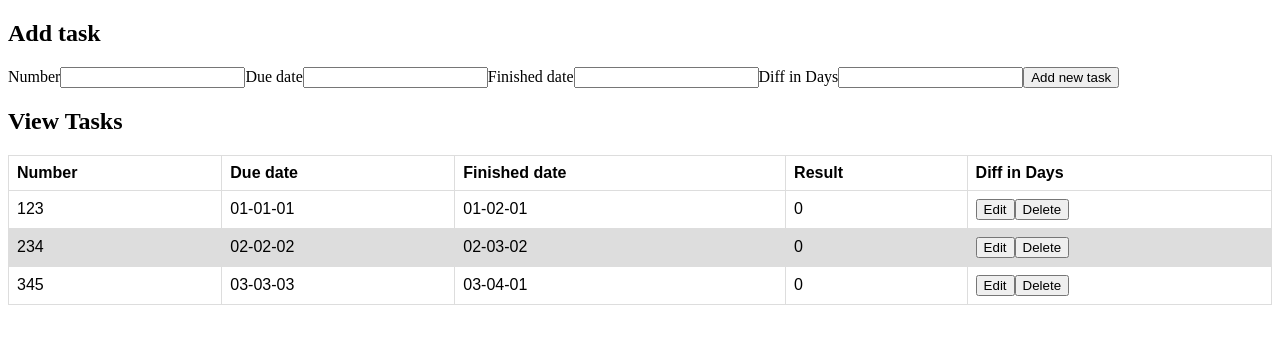
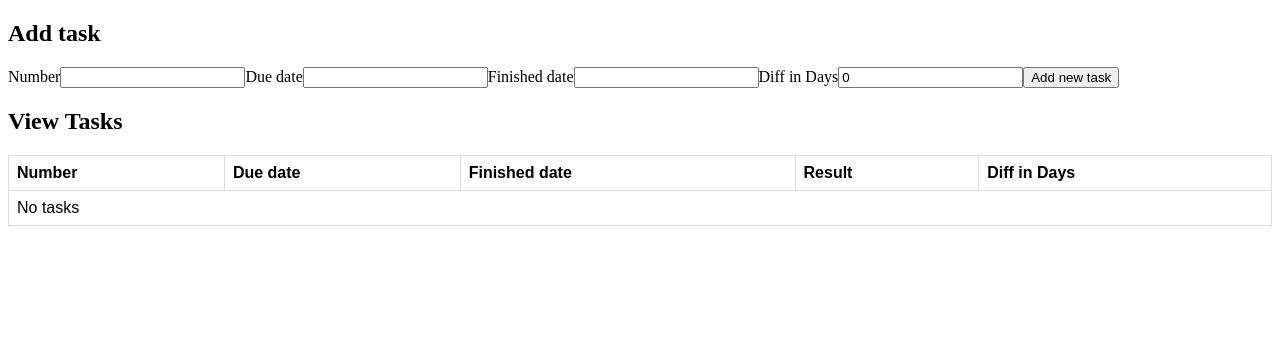
Before and after one commit to maiconmoretto/react-productivity-control, a React (Create React App) app: page / in a window 1280 px wide. Shown: the top 344 px of the page. Built offline with nearby package versions, Linux system fonts and the light colour scheme.

Commit message:
Added save data to localstorage

```diff
--- a/src/App.js
+++ b/src/App.js
@@ -4,27 +4,43 @@ import AddTaskForm from "./Forms/AddTaskForm";
 import EditTaskForm from "./Forms/EditTaskForm";
 
 const App = () => {
-  const tasksData = [
-    { id: 1, dueDate: "01-01-01", number: 123, finishedDate: "01-02-01", diffDays: 0 },
-    { id: 2, dueDate: "02-02-02", number: 234, finishedDate: "02-03-02", diffDays: 0 },
-    { id: 3, dueDate: "03-03-03", number: 345, finishedDate: "03-04-01", diffDays: 0 }
-  ];
+  let tasksData = [];
 
+  tasksData = JSON.parse(localStorage.getItem("tasks"));
   const [tasks, setTasks] = useState(tasksData);
 
   const addTask = task => {
-    task.id = tasks.length + 1;
-    setTasks([...tasks, task]);
+    debugger
+    if (tasks) {
+      task.id = tasks.length;
+      setTasks([...tasks, task]);
+      localStorage.setItem("tasks", JSON.stringify(tasks));
+    } else {
+      task.id = 1;
+      setTasks([task]);
+      localStorage.setItem("tasks", JSON.stringify(tasks));
+    }
+
   };
-  const initialFormState = { id: null, nnumber: "", dueDate: "", finishedDate: "", diffDays: 0 };
+  const initialFormState = {
+    id: null,
+    nnumber: "",
+    dueDate: "",
+    finishedDate: "",
+    diffDays: 0
+  };
   const [currentTask, setCurrentTask] = useState(initialFormState);
 
   const [editing, setEditing] = useState(false);
   const editRow = task => {
     setEditing(true);
 
-
-    setCurrentTask({ id: task.id, number: task.number, dueDate: task.dueDate, finishedDate: task.finishedDate });
+    setCurrentTask({
+      id: task.id,
+      number: task.number,
+      dueDate: task.dueDate,
+      finishedDate: task.finishedDate
+    });
   };
   const deleteTask = id => {
     setTasks(tasks.filter(task => task.id !== id));
@@ -32,7 +48,9 @@ const App = () => {
   const updateTask = (id, updatedTask) => {
     setEditing(false);
 
-      setTasks(tasks.map(task => (task.id === id ? updatedTask : task)));
+    setTasks(tasks.map(task => (task.id === id ? updatedTask : task)));
+
+    localStorage.setItem("tasks", JSON.stringify([tasks]));
   };
 
   return (
--- a/src/Forms/AddTaskForm.js
+++ b/src/Forms/AddTaskForm.js
@@ -14,7 +14,9 @@ const AddTaskForm = props => {
     <form
       onSubmit={event => {
         event.preventDefault()
-        if (!task.number || !task.dueDate) return
+        if (!task.number || !task.dueDate || !task.finishedDate) {
+          return
+        }
 
         props.addTask(task)
         setTask(initialFormState)
@@ -27,7 +29,7 @@ const AddTaskForm = props => {
       <label>Finished date</label>
       <input type="text" name="finishedDate" value={task.finishedDate} onChange={handleInputChange} />
       <label>Diff in Days</label>
-      <input type="text" name="diffDays" value={task.finishedDate} onChange={handleInputChange} />
+      <input type="text" name="diffDays" value={task.diffDays} onChange={handleInputChange} />
       <button>Add new task</button>
     </form>
   )
--- a/src/Task/TaskTable.js
+++ b/src/Task/TaskTable.js
@@ -12,7 +12,7 @@ const TaskTable = props => (
       </tr>
     </thead>
     <tbody>
-      {props.tasks.length > 0 ? (
+      {props.tasks ? (
         props.tasks.map(task => (
           <tr key={task.id}>
             <td>{task.number}</td>
@@ -39,7 +39,7 @@ const TaskTable = props => (
         ))
       ) : (
         <tr>
-          <td colSpan={3}>No tasks</td>
+          <td colSpan={5}>No tasks</td>
         </tr>
       )}
     </tbody>
```
